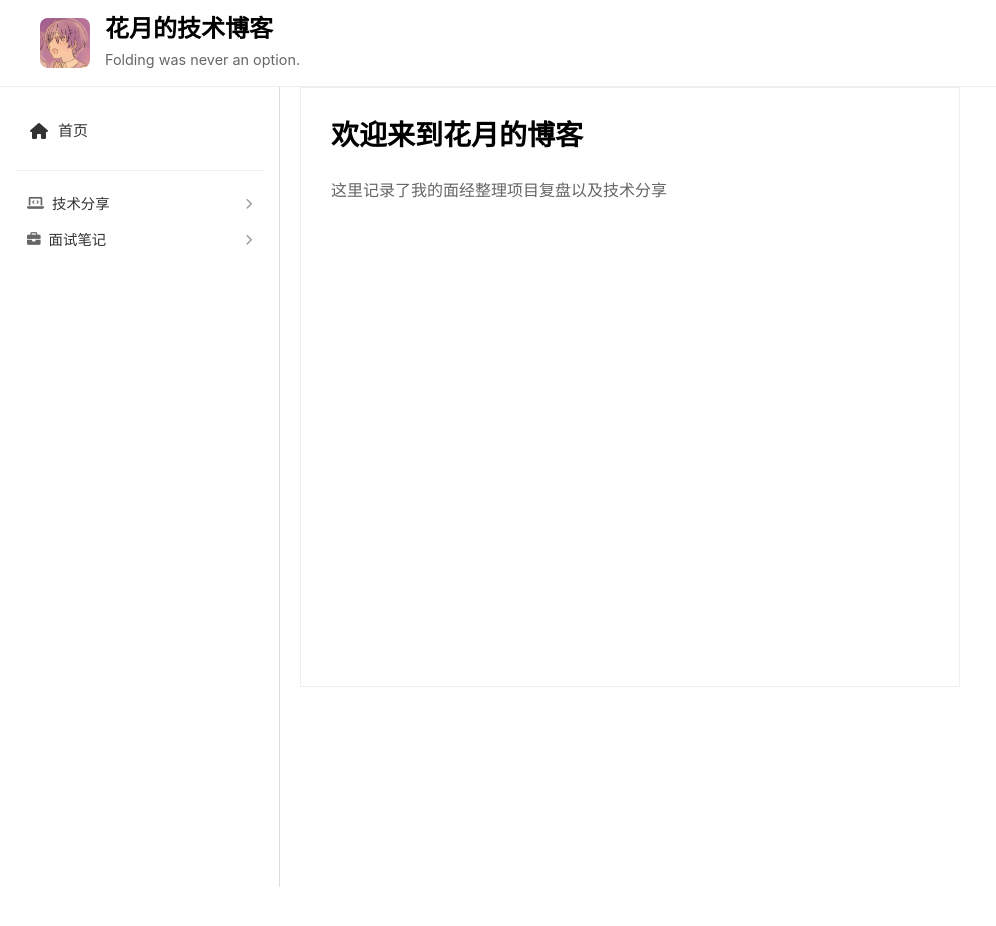
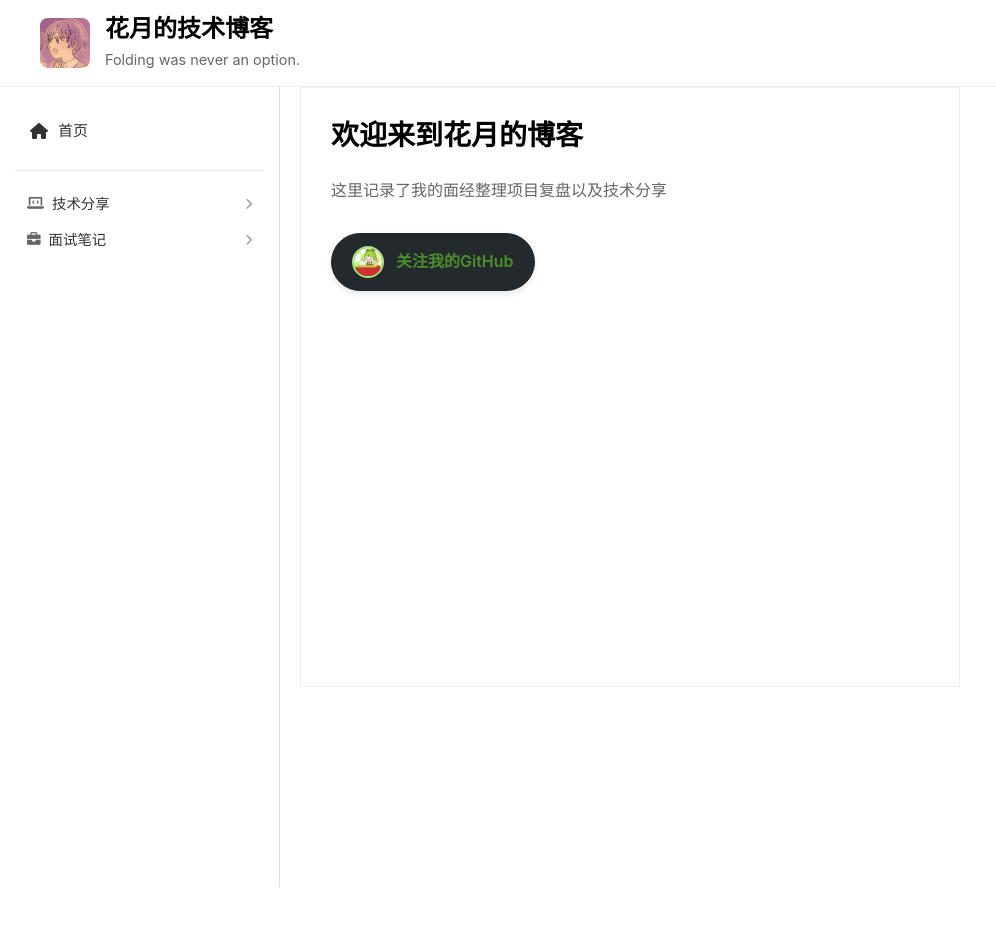
Before and after one commit to kachofugetsu09/kachofugetsu09.github.io, a plain HTML site: page index.html in a window 1280 px wide. Shown: the top 926 px of the page, without its empty margins (0-996 px from the left). Drawn offline with nearby package versions, Linux system fonts and the light colour scheme.

Commit message:
美化GitHub链接：使用个性化头像和绿色主题

```diff
--- a/assets/css/style.css
+++ b/assets/css/style.css
@@ -975,3 +975,73 @@ body {
     color: #666;
     margin: 0;
 }
+
+/* 社交链接样式 */
+.social-links {
+    margin-top: 30px;
+    display: flex;
+    flex-wrap: wrap;
+    gap: 15px;
+}
+
+.social-link {
+    display: inline-flex;
+    align-items: center;
+    padding: 12px 20px;
+    background-color: #f0ffea;
+    border: 1px solid #a3e583;
+    border-radius: 30px;
+    color: #333;
+    text-decoration: none;
+    font-size: 1.0rem;
+    font-weight: 500;
+    transition: all 0.3s ease;
+    box-shadow: 0 4px 6px rgba(163, 229, 131, 0.2);
+}
+
+.social-link:hover {
+    transform: translateY(-2px);
+    box-shadow: 0 6px 12px rgba(163, 229, 131, 0.3);
+    background-color: #e0ffcf;
+}
+
+.github-avatar {
+    width: 32px;
+    height: 32px;
+    border-radius: 50%;
+    margin-right: 12px;
+    border: 2px solid #a3e583;
+}
+
+.github-link span {
+    font-weight: 600;
+    color: #4a8f29;
+}
+
+.social-link:hover {
+    background-color: #000;
+    color: #fff;
+    transform: translateY(-2px);
+    box-shadow: 0 5px 15px rgba(0,0,0,0.1);
+}
+
+.social-link i {
+    margin-right: 10px;
+    font-size: 1.4rem;
+}
+
+.github-link {
+    background-color: #24292e;
+    border-color: #24292e;
+    color: #ffffff;
+    font-weight: 500;
+    padding: 12px 20px;
+    box-shadow: 0 3px 6px rgba(0,0,0,0.1);
+}
+
+.github-link:hover {
+    background-color: #2ea44f;
+    border-color: #2ea44f;
+    transform: translateY(-3px);
+    box-shadow: 0 6px 12px rgba(0,0,0,0.15);
+}
--- a/assets/js/config.js
+++ b/assets/js/config.js
@@ -1,6 +1,6 @@
 
 // 自动生成的配置文件 - 请勿手动编辑
-// 生成时间: 2025-06-06T17:59:33.852Z
+// 生成时间: 2025-06-06T18:18:22.302Z
 
 window.SITE_DATA = {
     categories: {
--- a/assets/js/main.js
+++ b/assets/js/main.js
@@ -282,9 +282,8 @@ async function loadArticle(category, filename) {
         url.searchParams.set('category', category);
         url.searchParams.set('file', filename);
         history.pushState({ category, filename }, title, url);
-
-        // 更新页面标题
-        document.title = `${title} - 我的技术博客`;
+          // 更新页面标题
+        document.title = `${title} - 花月的技术博客`;
 
     } catch (error) {
         console.error('加载文章失败:', error);
@@ -312,14 +311,13 @@ function showHomePage() {
     // 隐藏TOC并清理事件监听器
     hideTOC();
     cleanupTOC();
-
-    // 更新浏览器历史
+      // 更新浏览器历史
     const url = new URL(window.location);
     url.search = '';
-    history.pushState({}, '我的技术博客', url);
+    history.pushState({}, '花月的技术博客', url);
 
     // 重置页面标题
-    document.title = '我的技术博客';
+    document.title = '花月的技术博客';
 }
 
 /**
--- a/index.html
+++ b/index.html
@@ -1,9 +1,9 @@
 <!DOCTYPE html>
 <html lang="zh-CN">
-<head>
-    <meta charset="UTF-8">
+<head>    <meta charset="UTF-8">
     <meta name="viewport" content="width=device-width, initial-scale=1.0">
     <title>花月的技术博客</title>
+    <link rel="icon" href="img/logo.jpg" type="image/jpeg">
     <link rel="stylesheet" href="assets/css/style.css">
     <link href="https://cdnjs.cloudflare.com/ajax/libs/font-awesome/6.0.0/css/all.min.css" rel="stylesheet">
 </head>
@@ -33,11 +33,14 @@
 
         <div class="content-wrapper">
             <div class="content-layout">
-                <div class="article-container">
-                    <section id="welcomeSection" class="welcome-section">
+                <div class="article-container">                    <section id="welcomeSection" class="welcome-section">
                         <article class="article-content">
-                            <h1>欢迎来到花月的博客</h1>
-                            <p>这里记录了我的面经整理项目复盘以及技术分享</p>
+                            <h1>欢迎来到花月的博客</h1>                            <p>这里记录了我的面经整理项目复盘以及技术分享</p>                            <div class="social-links">
+                                <a href="https://github.com/kachofugetsu09" target="_blank" class="social-link github-link">
+                                    <img src="img/githubImg.jpg" alt="我的GitHub头像" class="github-avatar">
+                                    <span>关注我的GitHub</span>
+                                </a>
+                            </div>
                         </article>
                     </section>
                     <div id="dynamicContent">
```
Also changed, not shown: article.html (+3 -4 lines), category.html (+3 -4 lines), README.md, img/githubImg.jpg (added).
